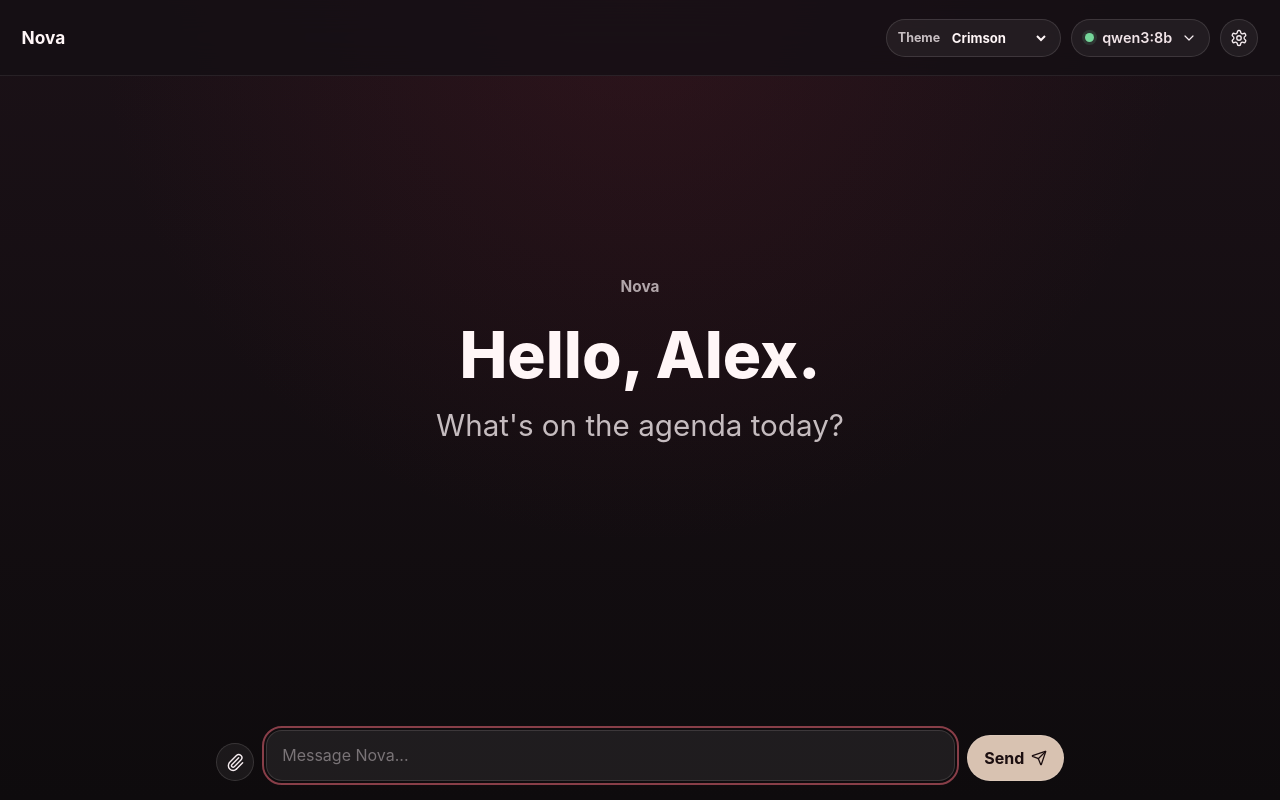
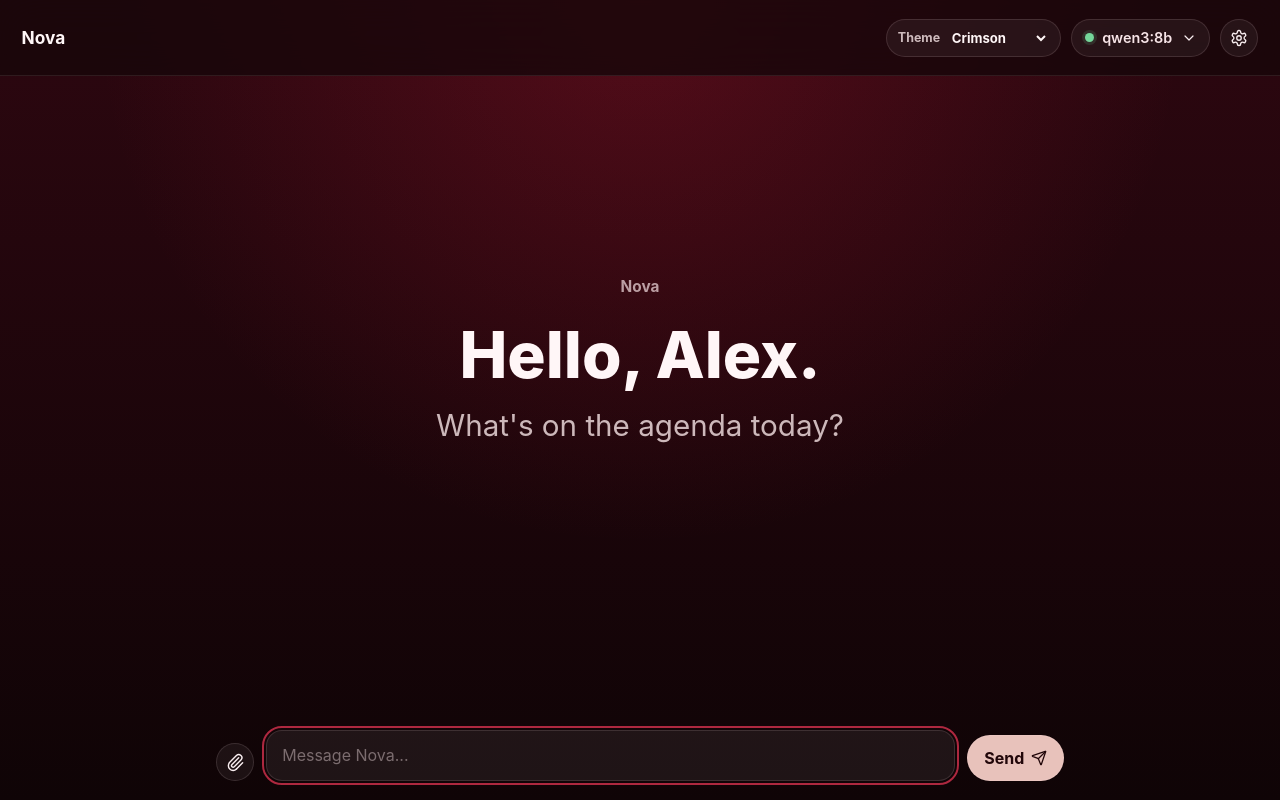
Before and after one commit to TheMiiSquadron/Project-Aether, a React (Vite) app: page / in a window 1280 px wide. Built offline with nearby package versions, Linux system fonts and the light colour scheme.

Commit message:
Refine experimental visual themes

```diff
--- a/src/styles.css
+++ b/src/styles.css
@@ -1,6 +1,6 @@
 :root {
   color: #f2eee7;
-  background: #151014;
+  background: #18070a;
   font-family:
     Inter, ui-sans-serif, system-ui, -apple-system, BlinkMacSystemFont, "Segoe UI",
     sans-serif;
@@ -11,31 +11,31 @@
 }
 
 .aether-shell {
-  --shell-text: #f6edf0;
-  --shell-background: #151014;
-  --shell-gradient-top: #1b1117;
-  --shell-gradient-bottom: #0e0b0d;
-  --shell-glow: rgba(122, 33, 49, 0.2);
-  --header-background: rgba(21, 16, 20, 0.8);
-  --header-border: rgba(246, 237, 240, 0.08);
-  --control-border: rgba(246, 237, 240, 0.13);
-  --control-background: rgba(255, 247, 248, 0.055);
-  --control-hover-border: rgba(246, 237, 240, 0.24);
-  --control-hover-background: rgba(255, 247, 248, 0.085);
-  --focus-ring: rgba(184, 83, 96, 0.72);
+  --shell-text: #f9eef0;
+  --shell-background: #18070a;
+  --shell-gradient-top: #2d0710;
+  --shell-gradient-bottom: #0f0406;
+  --shell-glow: rgba(214, 30, 58, 0.24);
+  --header-background: rgba(24, 7, 10, 0.81);
+  --header-border: rgba(250, 224, 227, 0.09);
+  --control-border: rgba(250, 224, 227, 0.13);
+  --control-background: rgba(255, 245, 246, 0.055);
+  --control-hover-border: rgba(250, 224, 227, 0.25);
+  --control-hover-background: rgba(214, 30, 58, 0.08);
+  --focus-ring: rgba(235, 54, 86, 0.72);
   --primary-text: #fff6f7;
-  --secondary-text: rgba(246, 237, 240, 0.78);
-  --muted-text: rgba(246, 237, 240, 0.68);
-  --placeholder-text: rgba(246, 237, 240, 0.42);
-  --model-text: #f1e4e8;
+  --secondary-text: rgba(250, 232, 234, 0.79);
+  --muted-text: rgba(250, 232, 234, 0.68);
+  --placeholder-text: rgba(250, 232, 234, 0.42);
+  --model-text: #f7e4e7;
   --status-ready: #75d69a;
   --status-ready-glow: rgba(117, 214, 154, 0.14);
-  --composer-fade: rgba(14, 11, 13, 0.94);
-  --accent-background: #d8c2b1;
-  --accent-background-hover: #ead0bd;
-  --accent-border-hover: rgba(216, 194, 177, 0.72);
-  --accent-text: #1b0e10;
-  --textarea-background: rgba(255, 247, 248, 0.07);
+  --composer-fade: rgba(15, 4, 6, 0.94);
+  --accent-background: #e8c2bb;
+  --accent-background-hover: #f2d1ca;
+  --accent-border-hover: rgba(232, 194, 187, 0.74);
+  --accent-text: #210609;
+  --textarea-background: rgba(255, 245, 246, 0.065);
 }
 
 .aether-shell[data-theme="obsidian"] {
--- a/tsconfig.json
+++ b/tsconfig.json
@@ -10,7 +10,7 @@
     "strict": true,
     "forceConsistentCasingInFileNames": true,
     "module": "ESNext",
-    "moduleResolution": "Node",
+    "moduleResolution": "Bundler",
     "resolveJsonModule": true,
     "isolatedModules": true,
     "noEmit": true,
```
